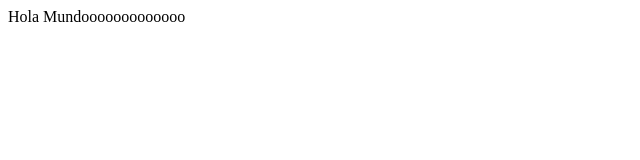
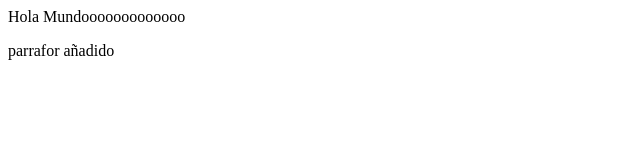
Before and after one commit to vLife25/Proyecto, a plain HTML site: page index.html in a window 1280 px wide. Shown: the whole page, without its empty margins (0-640 px from the left). Drawn offline with Linux system fonts and the light colour scheme.

Commit message:
Update index.html

```diff
--- a/index.html
+++ b/index.html
@@ -4,6 +4,6 @@
 </HEAD>
 <BODY>
 <P>Hola Mundooooooooooooo</P>
-
+parrafor añadido
 </BODY>
 </HTML>
```
